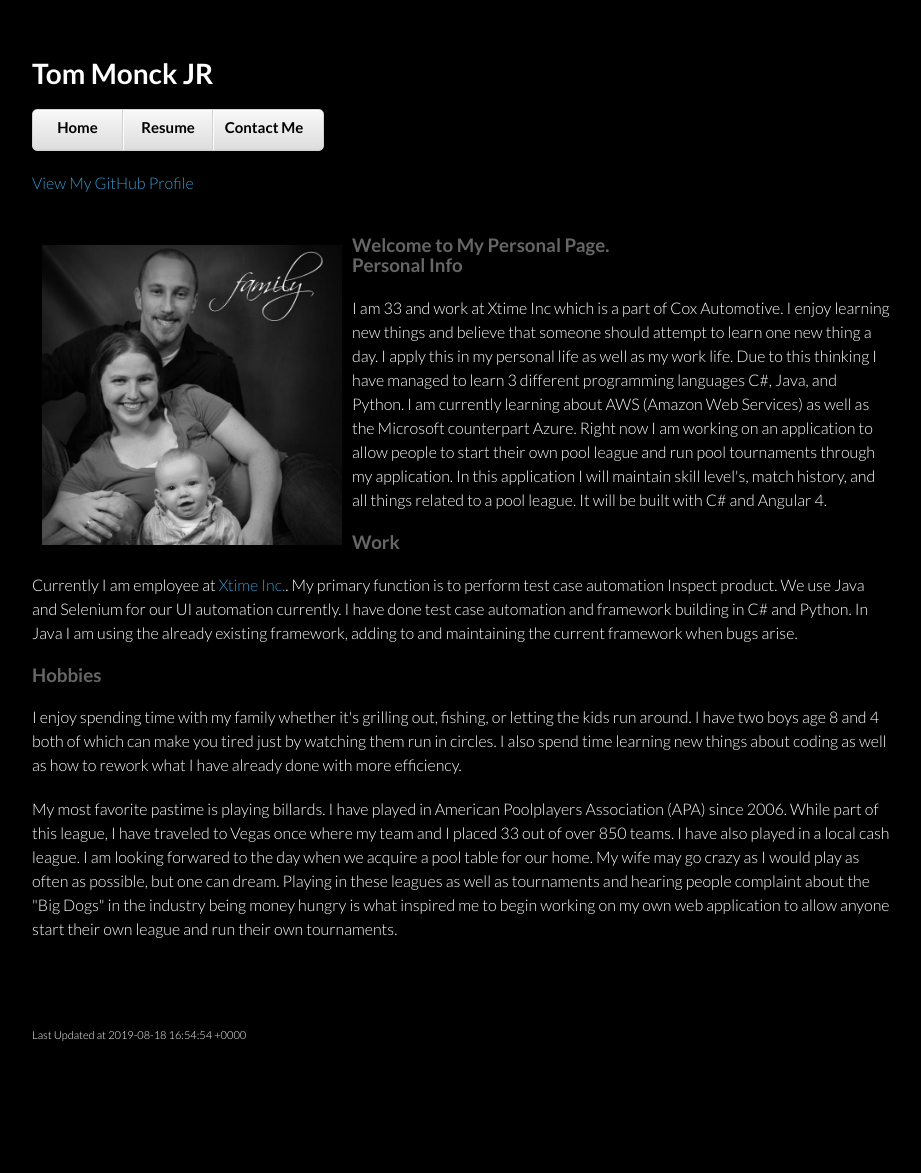
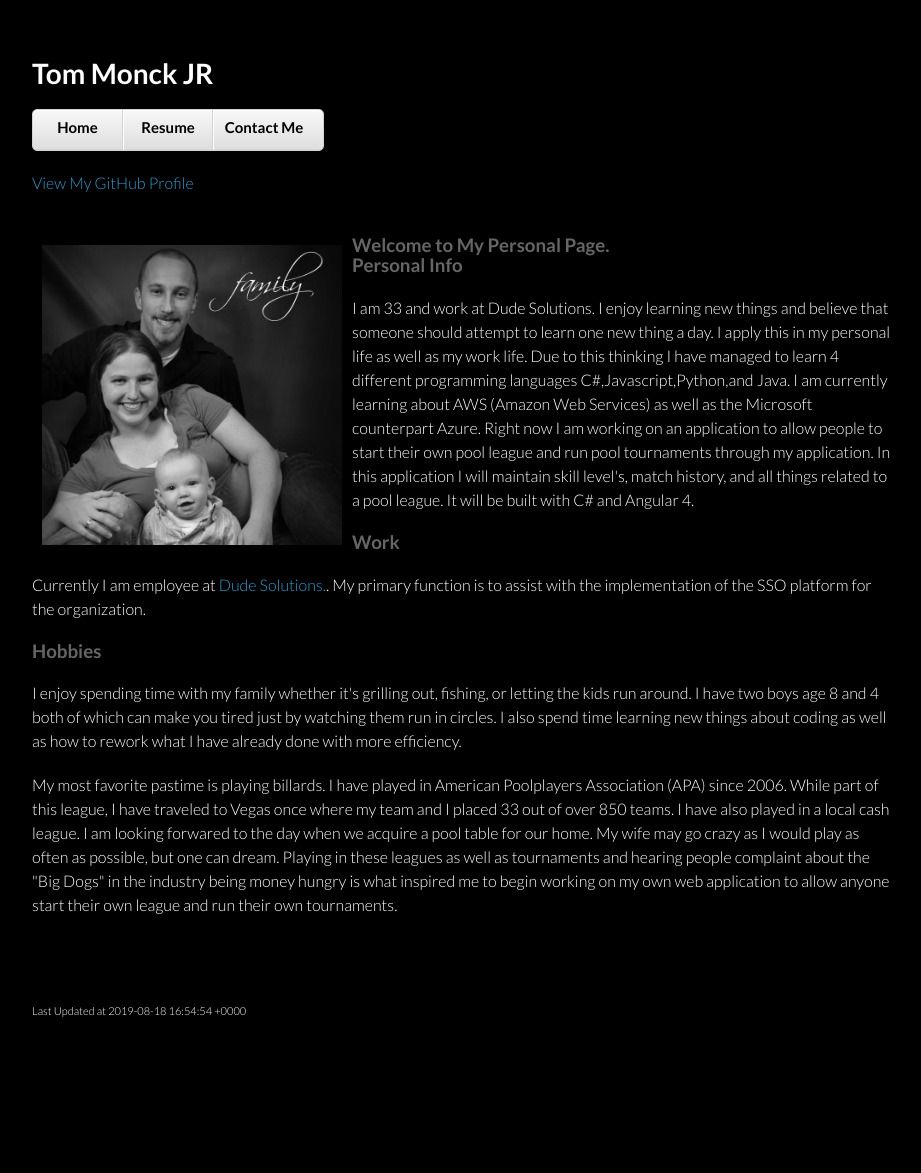
Before and after one commit to tmonck/tmonck.github.io, a Jekyll site: the page built from index.html, in a window 1280 px wide. Shown: the whole page, without its empty margins (178-1099 px from the left). Built offline with Jekyll 4.4.1, drawn with Linux system fonts in a browser that asks for light colours; after the commit the page ends 1149 px from its top, so only the background shows below that.

Commit message:
Test new scripts

```diff
--- a/index.html
+++ b/index.html
@@ -9,15 +9,14 @@ title: Tom Monck JR by tmonck
 		<a name="welcome-to-my-personal-page" class="anchor" href="#welcome-to-my-personal-page"><span class="octicon octicon-link"></span></a>Welcome to My Personal Page.
 		</br><a name="personal-info" class="anchor" href="#personal-info"><span class="octicon octicon-link"></span></a>Personal Info
 	</h3>
-		<p>I am <span id="myAge"></span> and work at Xtime Inc which is a part of Cox Automotive. I enjoy learning new things and believe that someone should attempt to learn one new thing a day.
-		I apply this in my personal life as well as my work life. Due to this thinking I have managed to learn 3 different programming languages C#, Java, and Python. I am currently learning about
+		<p>I am <span id="myAge"></span> and work at Dude Solutions. I enjoy learning new things and believe that someone should attempt to learn one new thing a day.
+		I apply this in my personal life as well as my work life. Due to this thinking I have managed to learn <span id="numOfPrgLang"></span> different programming languages <span id="prgLang"></span>. I am currently learning about
 		AWS (Amazon Web Services) as well as the Microsoft counterpart Azure. Right now I am working on an application to allow people to start their own pool league and run pool tournaments through my application.
 		In this application I will maintain skill level's, match history, and all things related to a pool league. It will be built with C# and Angular 4.</p>
 	<h3>
 		<a name="work" class="anchor" href="#work"><span class="octicon octicon-link"></span></a>Work
 	</h3>
-		<p>Currently I am employee at <a href="http://www.asrpro.com">Xtime Inc.</a>. My primary function is to perform test case automation Inspect product. We use Java and Selenium for our UI automation currently.
-		I have done test case automation and framework building in C# and Python. In Java I am using the already existing framework, adding to and maintaining the current framework when bugs arise.</p>
+		<p>Currently I am employee at <a href="https://www.dudesolutions.com/">Dude Solutions.</a>. My primary function is to assist with the implementation of the SSO platform for the organization.</p>
 	<h3>
 		<a name="hobbies" class="anchor" href="#hobbies"><span class="octicon octicon-link"></span></a>Hobbies
 	</h3>
@@ -25,5 +24,6 @@ title: Tom Monck JR by tmonck
 		I also spend time learning new things about coding as well as how to rework what I have already done with more efficiency.</p>
 		<p>My most favorite pastime is playing billards. I have played in American Poolplayers Association (APA) since 2006. While part of this league, I have traveled to Vegas
 		once where my team and I placed 33 out of over 850 teams. I have also played in a local cash league. I am looking forwared to the day when we acquire a pool table for our home.
-		My wife may go crazy as I would play as often as possible, but one can dream. Playing in these leagues as well as tournaments and hearing people complaint about the "Big Dogs" in the industry being money hungry is what inspired me to begin working on my own web application to allow anyone start their own league and run their own tournaments.</p>
+		My wife may go crazy as I would play as often as possible, but one can dream. Playing in these leagues as well as tournaments and hearing people complaint about the "Big Dogs" in the industry being money hungry
+		is what inspired me to begin working on my own web application to allow anyone start their own league and run their own tournaments.</p>
 </section>
--- a/javascripts/myjs.js
+++ b/javascripts/myjs.js
@@ -5,7 +5,16 @@ var youngestBirthDate = new Date(2015,4,21)
 var myAge = (currentDate - myBirthDate)/(1000*60*60*24*365)
 var oldest = (currentDate - oldestBirthDate)/(1000*60*60*24*365)
 var youngest = (currentDate - youngestBirthDate)/(1000*60*60*24*365)
+var programmingLanguages = ['C#', 'Javascript', 'Python', 'Java']
+programmingLanguages.forEach(function(language, index) {
+    if (index === programmingLanguages.length - 1){
+        document.getElementById("prgLang").innerHTML += `and ${language}`
+    } else {
+        document.getElementById("prgLang").innerHTML += `${language},`
+    }
+})
 
 document.getElementById("myAge").innerHTML = myAge.toFixed(0);
 document.getElementById("oldestAge").innerHTML = oldest.toFixed(0);
 document.getElementById("youngestAge").innerHTML = youngest.toFixed(0);
+document.getElementById("numOfPrgLang").innerHTML = programmingLanguages.length
```
